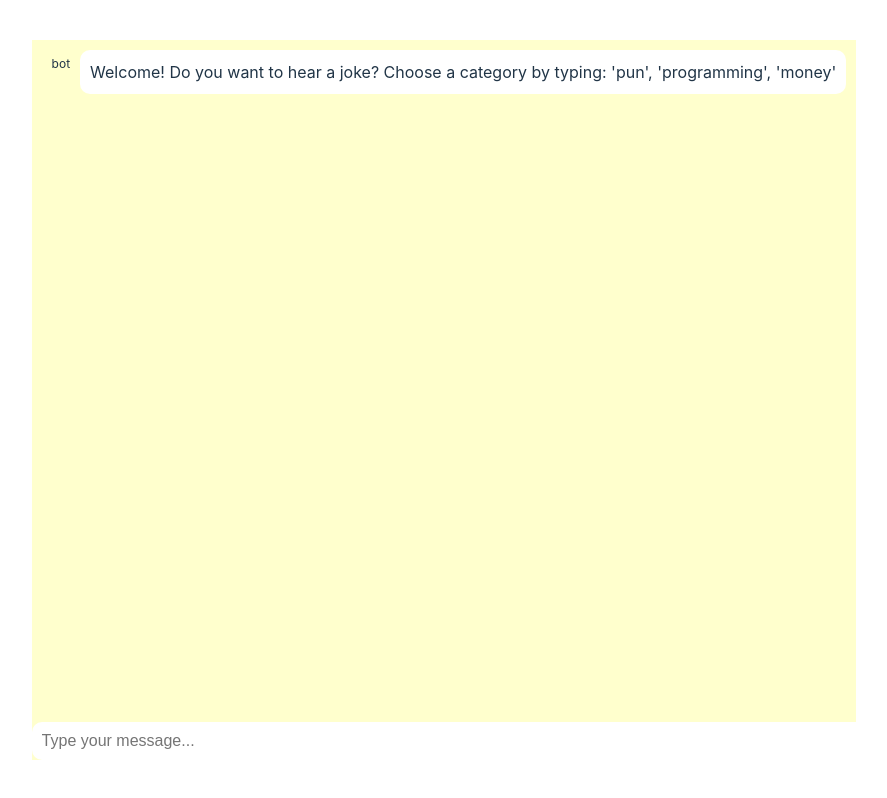
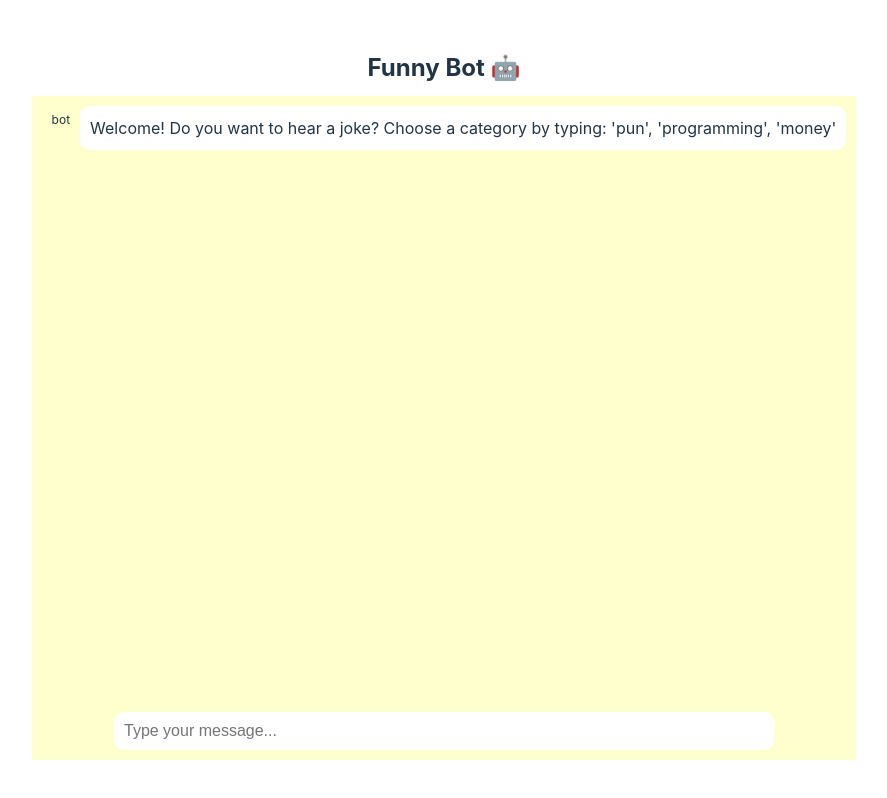
Before and after one commit to nadinda/funny-bot, a Vue app: page / in a window 1280 px wide. Shown: the whole page, without its empty margins (196-1083 px from the left). Built offline with nearby package versions, Linux system fonts and the light colour scheme.

Commit message:
add header and change position of chat input form

```diff
--- a/src/components/ChatWindow.vue
+++ b/src/components/ChatWindow.vue
@@ -1,5 +1,6 @@
 <template>
   <div class="chat-container">
+    <div class="chat-header">Funny Bot 🤖</div>
     <div class="chat-messages">
       <div
         v-for="(message, index) in messages"
@@ -168,6 +169,13 @@ onMounted(() => {
   background-color: rgb(255, 255, 205);
 }
 
+.chat-header {
+  padding: 10px;
+  font-size: 24px;
+  font-weight: bold;
+  background-color: #ffffff;
+}
+
 .chat-messages {
   flex: 1;
   display: flex;
@@ -216,12 +224,20 @@ onMounted(() => {
   margin-bottom: 10px;
 }
 
+.chat-input {
+  display: flex;
+  justify-content: center;
+  align-items: center;
+  padding: 10px;
+}
+
 .chat-input input[type="text"] {
-  width: 100%;
+  flex: 1;
   padding: 10px;
   border: none;
   border-radius: 10px;
   font-size: 16px;
   outline: none;
+  width: 50vw;
 }
 </style>
```
